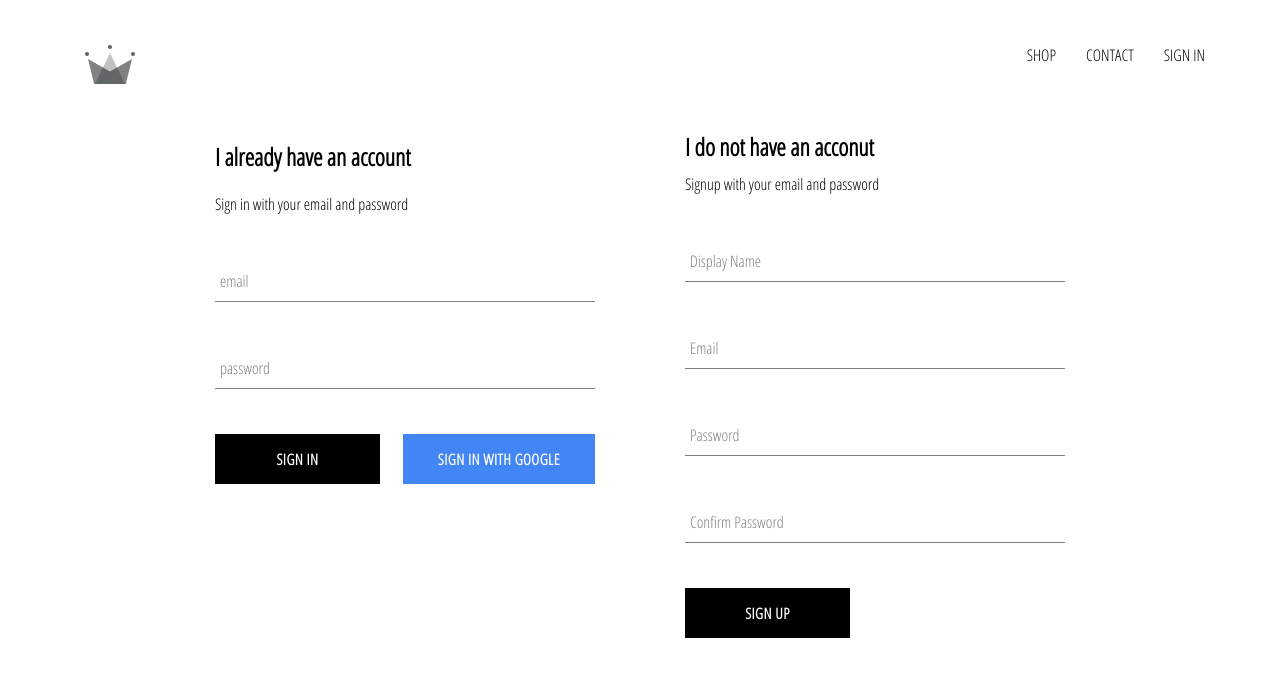
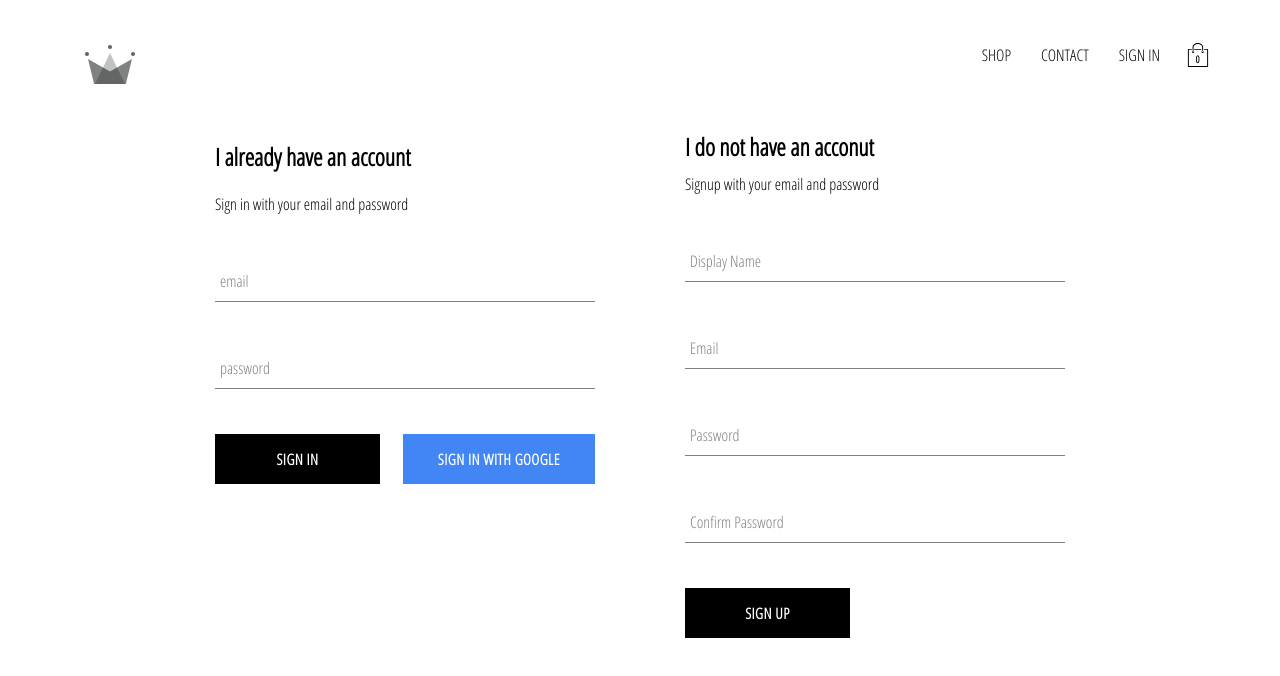
Before and after one commit to drewkill32/crwn-clothing, a React (Create React App) app: page /signin in a window 1280 px wide. Shown: the top 676 px of the page. Built offline with nearby package versions, Linux system fonts and the light colour scheme; no server answers.

Commit message:
cart icon added and cart drop down

```diff
--- /dev/null
+++ b/src/components/cart-dropdown/cart-dropdown.component.jsx
@@ -0,0 +1,14 @@
+import React from 'react';
+
+import CustomButton from '../custom-button/custom-button.component';
+
+import './cart-dropdown.styles.scss';
+const CartDropdown = () => (
+    <div className='cart-dropdown'>
+        <div className='cart-items' />
+        <CustomButton>GO TO CHECKOUT</CustomButton>
+    </div>
+)
+
+
+export default CartDropdown;
--- /dev/null
+++ b/src/components/cart-dropdown/cart-dropdown.styles.scss
@@ -0,0 +1,24 @@
+.cart-dropdown {
+    position: absolute;
+    width: 240px;
+    height: 340px;
+    display: flex;
+    flex-direction: column;
+    padding: 20px;
+    border: 1px solid black;
+    background-color: white;
+    top: 90px;
+    right: 40px;
+    z-index: 5;
+
+    .cart-items {
+      height: 240px;
+      display: flex;
+      flex-direction: column;
+      overflow: scroll;
+    }
+
+    button {
+      margin-top: auto;
+    }
+  }
--- /dev/null
+++ b/src/components/cart-icon/cart-icon.component.jsx
@@ -0,0 +1,25 @@
+import React from 'react';
+import { connect } from 'react-redux';
+
+import  { toggleCartHidden } from '../../redux/cart/cart.actions';
+
+
+
+import { ReactComponent as ShoppingIcon } from '../../assests/shopping-bag.svg';
+
+import './cart-icon.styles.scss';
+
+const CartIcon = ({ toggleCartHidden }) => (
+    <div className='cart-icon' onClick={ toggleCartHidden } >
+        <ShoppingIcon className='shopping-icon'  />
+        <span className='item-count'>0</span>
+    </div>
+);
+
+
+
+const mapDispatchToProps = dispatch => ({
+    toggleCartHidden: () => dispatch(toggleCartHidden())
+});
+
+export default connect(null,mapDispatchToProps)(CartIcon);
--- /dev/null
+++ b/src/components/cart-icon/cart-icon.styles.scss
@@ -0,0 +1,21 @@
+.cart-icon {
+    width: 45px;
+    height: 45px;
+    position: relative;
+    display: flex;
+    align-items: center;
+    justify-content: center;
+    cursor: pointer;
+
+    .shopping-icon {
+      width: 24px;
+      height: 24px;
+    }
+
+    .item-count {
+      position: absolute;
+      font-size: 10px;
+      font-weight: bold;
+      bottom: 12px;
+    }
+  }
--- a/src/components/header/header.component.jsx
+++ b/src/components/header/header.component.jsx
@@ -3,13 +3,14 @@
 import {auth } from '../../firebase/firebase.util';
 import { connect } from 'react-redux';
 import { ReactComponent as Logo } from '../../assests/crown.svg';
-
+import CartIcon from '../cart-icon/cart-icon.component';
+import CartDropdown from '../cart-dropdown/cart-dropdown.component';
 
 import './header.styles.scss';
 
 
 
-const Header = ({currentUser })=> (
+const Header = ({currentUser, hidden })=> (
 
     <div className='header'>
         <Link className='logo-container' to='/'>
@@ -28,14 +29,17 @@
                 :
                 <Link className='option' to='/signin'>SIGN IN</Link>
             }
+            <CartIcon />
         </div>
+        {hidden ? null : <CartDropdown />}
 
     </div>
 
 )
 
-const mapStateToProps = state => ({
-    currentUser: state.user.currentUser
+const mapStateToProps = ({user: { currentUser }, cart: { hidden }}) => ({
+    currentUser,
+    hidden
 })
 
 export default connect(mapStateToProps)(Header);
--- /dev/null
+++ b/src/redux/cart/cart.actions.js
@@ -0,0 +1,5 @@
+import CartActionTypes from './cart.types';
+
+export const toggleCartHidden = () => ({
+    type: CartActionTypes.TOGGLE_CART_HIDDEN
+});
--- /dev/null
+++ b/src/redux/cart/cart.reducer.js
@@ -0,0 +1,21 @@
+import CartActionTypes from './cart.types';
+
+
+const INITIAL_STATE = {
+    hidden: true
+};
+
+
+const cartReducer = (state = INITIAL_STATE, action) => {
+    switch (action.type) {
+        case CartActionTypes.TOGGLE_CART_HIDDEN:
+            return {
+                ...state,
+                hidden: !state.hidden
+            }
+        default:
+            return state;
+    }
+};
+
+export default cartReducer;
--- /dev/null
+++ b/src/redux/cart/cart.types.js
@@ -0,0 +1,5 @@
+const CartActionTypes = {
+    TOGGLE_CART_HIDDEN: 'TOGGLE_CART_HIDDEN'
+}
+
+export default CartActionTypes;
--- a/src/redux/root-reducer.js
+++ b/src/redux/root-reducer.js
@@ -2,7 +2,10 @@
 
 import userReducer from './user/user.reducer';
 
+import cartReducer from './cart/cart.reducer';
+
 
 export default combineReducers({
-    user: userReducer
+    user: userReducer,
+    cart: cartReducer
 });
```
Also changed, not shown: src/assests/shopping-bag.svg (added).
